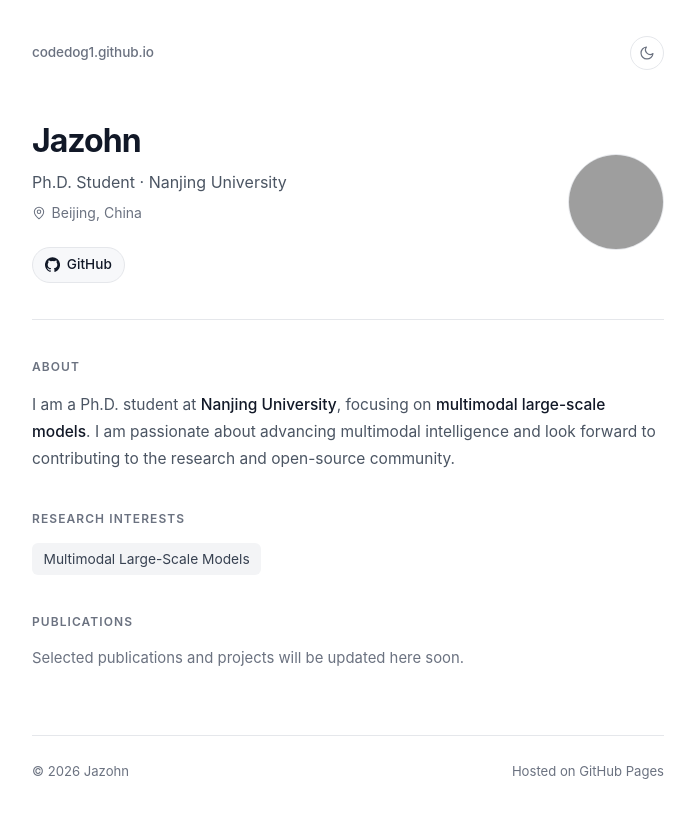
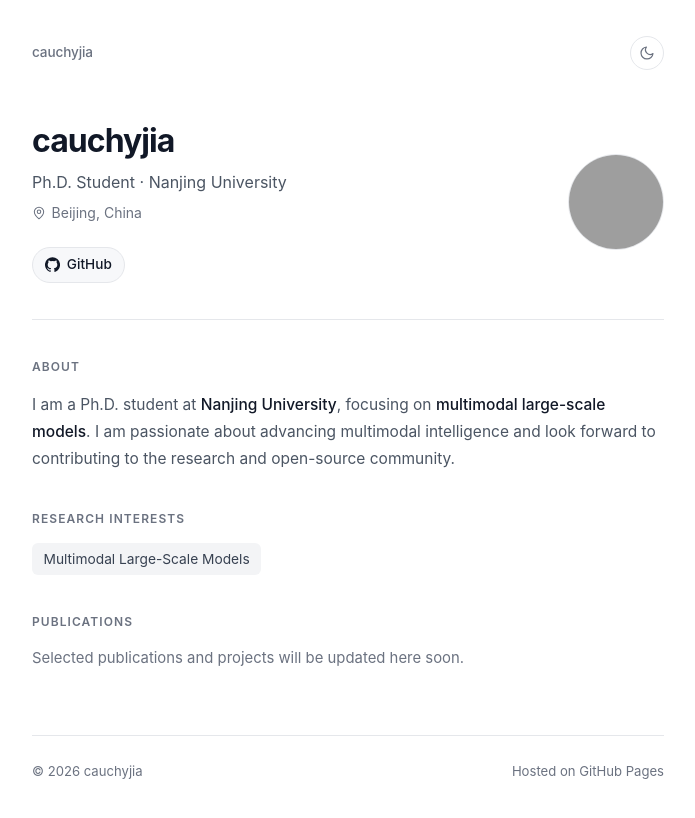
Before and after one commit to cauchyjia/cauchyjia.github.io, a plain HTML site: page index.html in a window 1280 px wide. Shown: the whole page, without its empty margins (292-987 px from the left). Drawn offline with Linux system fonts and the light colour scheme; grey boxes are pictures that could not be loaded.

Commit message:
Update display name and handle to cauchyjia
Co-authored-by: Cursor <cursoragent@cursor.com>

```diff
--- a/index.html
+++ b/index.html
@@ -3,9 +3,9 @@
 <head>
   <meta charset="UTF-8" />
   <meta name="viewport" content="width=device-width, initial-scale=1.0" />
-  <title>Jazohn — Homepage</title>
-  <meta name="description" content="Jazohn — Ph.D. student at Nanjing University, focusing on multimodal large-scale models." />
-  <meta property="og:title" content="Jazohn" />
+  <title>cauchyjia — Homepage</title>
+  <meta name="description" content="cauchyjia — Ph.D. student at Nanjing University, focusing on multimodal large-scale models." />
+  <meta property="og:title" content="cauchyjia" />
   <meta property="og:description" content="Ph.D. student at Nanjing University, focusing on multimodal large-scale models." />
   <meta property="og:type" content="website" />
   <meta property="og:url" content="https://codedog1.github.io/" />
@@ -24,7 +24,7 @@
 <body>
   <div class="container">
     <nav class="topbar" aria-label="Page controls">
-      <a class="site-handle" href="https://codedog1.github.io/">codedog1.github.io</a>
+      <a class="site-handle" href="./">cauchyjia</a>
       <button id="theme-toggle" class="theme-toggle" type="button" aria-label="Toggle color theme" title="Toggle theme">
         <svg class="icon-sun" viewBox="0 0 24 24" width="16" height="16" fill="none" stroke="currentColor" stroke-width="1.8" stroke-linecap="round" stroke-linejoin="round" aria-hidden="true">
           <circle cx="12" cy="12" r="4"></circle>
@@ -38,7 +38,7 @@
 
     <header class="hero">
       <div class="hero-info">
-        <h1>Jazohn</h1>
+        <h1>cauchyjia</h1>
         <p class="subtitle">Ph.D. Student · Nanjing University</p>
         <p class="meta">
           <svg viewBox="0 0 24 24" width="14" height="14" fill="none" stroke="currentColor" stroke-width="1.8" stroke-linecap="round" stroke-linejoin="round" aria-hidden="true">
@@ -73,7 +73,7 @@
       <img
         class="avatar"
         src="https://avatars.githubusercontent.com/u/90963854?v=4"
-        alt="Jazohn"
+        alt="cauchyjia"
         width="96"
         height="96"
         loading="eager"
@@ -118,7 +118,7 @@
         <ul class="pub-list">
           <li class="pub-item">
             <div class="pub-title">Paper Title Goes Here</div>
-            <div class="pub-authors"><strong>Jazohn</strong>, Co-author Name</div>
+            <div class="pub-authors"><strong>cauchyjia</strong>, Co-author Name</div>
             <div class="pub-meta">
               <span class="pub-venue">Conference / Journal 2026</span>
               <span class="pub-links">
@@ -134,7 +134,7 @@
     </main>
 
     <footer class="footer">
-      <span>© 2026 Jazohn</span>
+      <span>© 2026 cauchyjia</span>
       <span>Hosted on GitHub Pages</span>
     </footer>
   </div>
```
